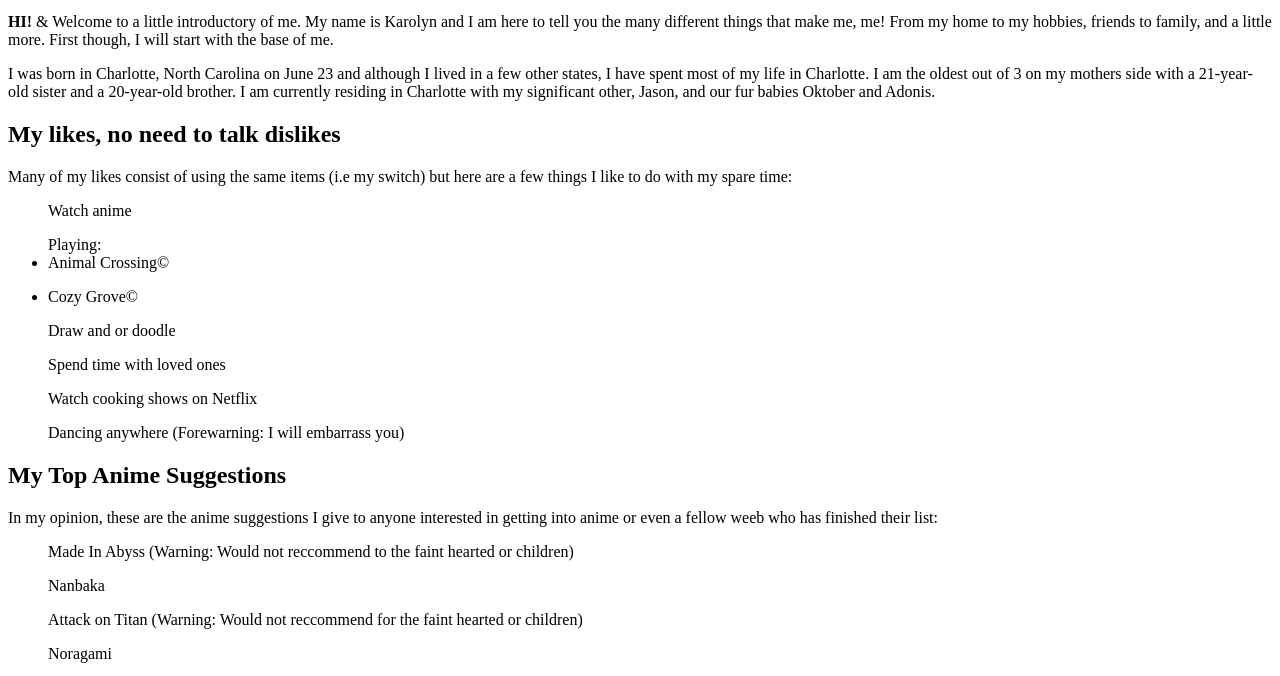
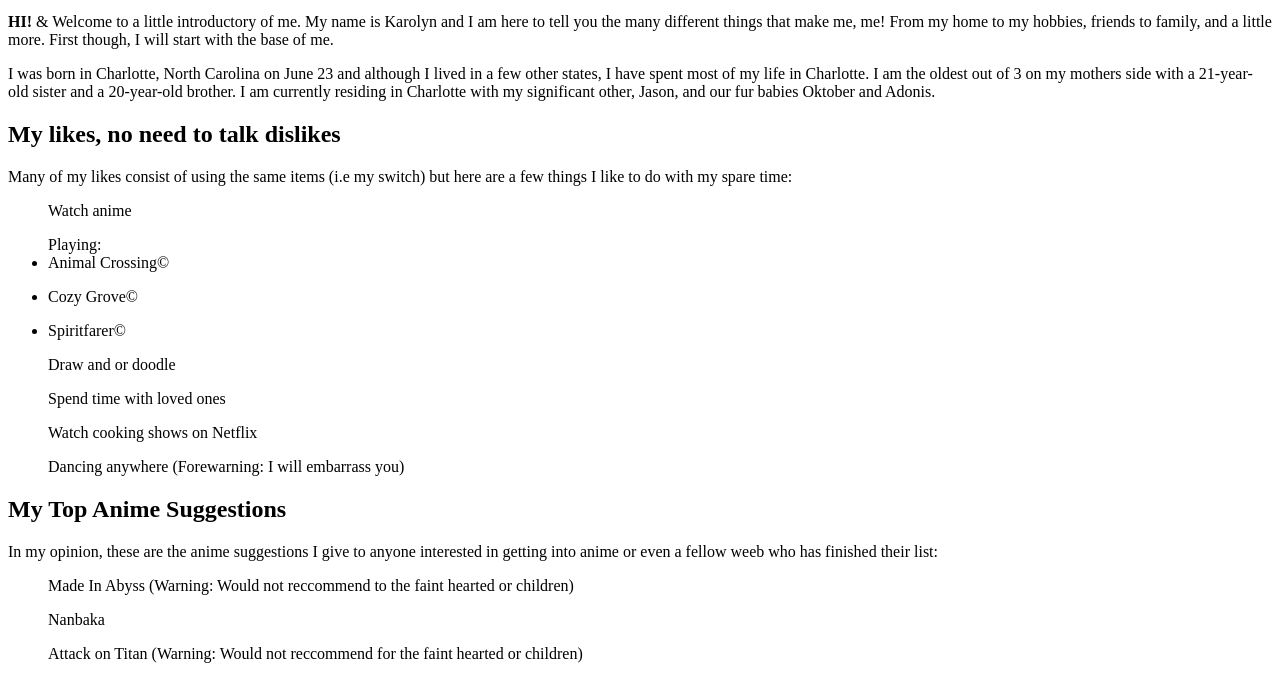
Before and after one commit to CLT-Codecamp-Nov-21/js-assignment-4-html-me-something-KarolynMorrow, a website: page index.html in a window 1280 px wide. Shown: the part 101-777 px from the top of the page. Drawn offline with Linux system fonts and the light colour scheme.

Commit message:
Added game

```diff
--- a/index.html
+++ b/index.html
@@ -18,6 +18,7 @@
                <ul>Watch anime</ul>
                <ul>Playing: <li>Animal Crossing&copy;</li></ul>
                <ul><li>Cozy Grove&copy;</li></ul>
+               <ul><li>Spiritfarer&copy;</li></ul>
                <ul>Draw and or doodle</ul>
                <ul>Spend time with loved ones</ul>
                <ul>Watch cooking shows on Netflix</ul>
```
